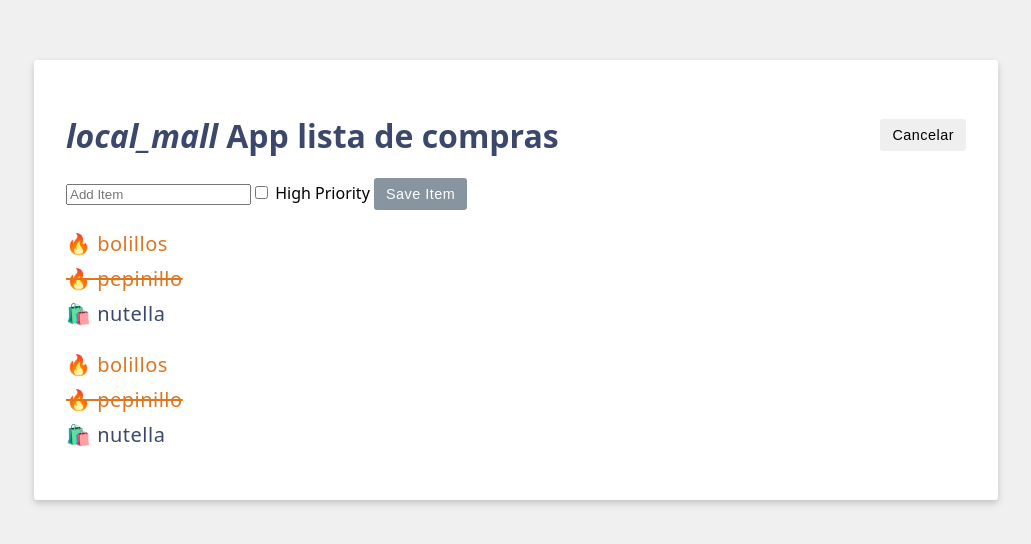
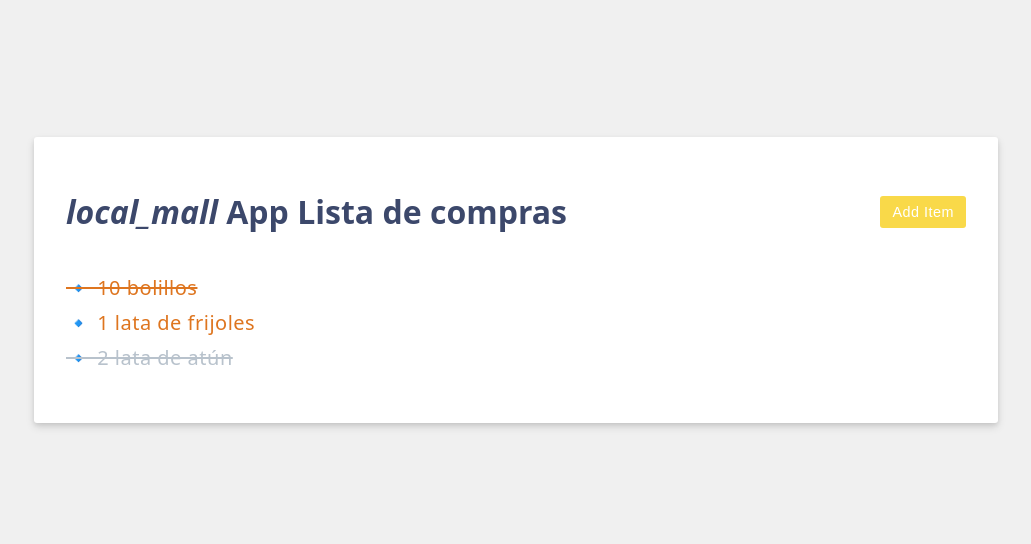
Before and after one commit to pipolar/DADM, a Vue app: page / in a window 1280 px wide. Shown: the part 120-664 px from the top of the page, without its empty margins (124-1155 px from the left). Built offline with nearby package versions, Linux system fonts and the light colour scheme.

Commit message:
FEAT: Funcionamiento de items de alta prioridad

```diff
--- a/src/App.vue
+++ b/src/App.vue
@@ -1,92 +1,77 @@
 <script setup>
-import {ref} from 'vue';
-const header = ref('App lista  de compras')
-// items
-// Item-Model
+import { ref } from 'vue';
+// Modo edición
+const editing = ref(false);
+// Funcion que alterna el valor de la variable editing
+const doEdit = (edit) => {
+  editing.value = edit;
+  // Limpiando la entrada de texto
+  // en caso de que se oculte o muestre
+  // el formulario
+  newItem.value = "";
+  newItemHighPriority.value = false;
+};
+
+const header = ref('App Lista de compras');
 const items = ref([
-  { id: '0', label: 'bolillos', purchased: false, priority: true},
-  { id: '1', label: 'pepinillo', purchased: true, priority: true},
-  { id: '2', label: 'nutella', purchased: false, priority: false}
+  {id: 1, label: '10 bolillos', purchased: true, highPriority: true },
+  {id: 2, label: '1 lata de frijoles', purchased: false, highPriority: true },
+  {id: 3, label: '2 lata de atún', purchased: true, highPriority: false }
 ]);
-// Item Method
-const saveItem = () => {
-  items.value.push({ id: items.value.length + 1, label: newItem.value });
-  // Clean the input
-  newItem.value = '';
-}
-
-const activateEdition = (activate) => {
-  editing.value = activate;
-}
-
-
-
-// Formulario
 const newItem = ref('');
 const newItemHighPriority = ref(false);
-const editing = ref(true);
-
-// Eventos
-
-
+// Metodo para agregar nuevos elementos a la lista
+const saveItem = () => {
+  items.value.push({
+    id: items.value.length + 1,
+    label: newItem.value,
+    highPriority: newItemHighPriority.value
+  });
+  // Reiniciendo la entrada de texto
+  newItem.value = "";
+  newItemHighPriority.value = false;
+};
+// Alternando estado de compra del item
+const togglePurchased = (item) => {
+  item.purchased = !item.purchased;
+};
 </script>
 
 <template>
   <div class="header">
-    <h1>
-      <i class="material-icons shopping-cart-icon">local_mall</i>
-      {{ header }}
-    </h1>
-    <button v-if="editing" class="btn" @click="activateEdition(false)">Cancelar</button>
-    <button v-else class="btn btn-primary" @click="activateEdition(true)">Agregar Articulo</button>
+    <h1> <i class="material-icons shopping-cart-icon">local_mall</i> {{ header }}</h1>
+    <button v-if="editing" @click="doEdit(false)" class="btn">Cancel</button>
+    <button v-else @click="doEdit(true)" class="btn btn-primary">Add Item</button>
   </div>
-    <!-- Agrupando en un div las entradas -->
-  <form
-  class="add-item form"
-  v-if="editing"
-  v-on:submit.prevent="saveItem">
-    <!-- entrada de texto -->
+  <!-- Agrupando Entradas de usuario -->
+  <form class="add-item form" v-if="editing" v-on:submit.prevent="saveItem">
+    <!-- Entrada de texto -->
     <input
-      v-model.trim="newItem"
       type="text"
       placeholder="Add Item"
-    />
-    <!-- Caja de seleccion de prioridad -->
-    <label>
-      <input type="checkbox" v-model="newItemHighPriority" />
-      High Priority
-    </label>
+      v-model.trim="newItem">
+    <!-- Radio Buttons -->
+    <label><input type="checkbox" v-model="newItemHighPriority">Alta Prioridad</label>
     <!-- Boton -->
-    <button
-      :disabled="newItem.length === 0"
-      class="btn btn-primary"
-    >
-      Save Item
+    <button :disabled="newItem.length === 0"
+      class="btn btn-primary">
+      Salvar Articulo
     </button>
   </form>
-  <!-- Lista clase con objetos -->
+  <!-- Lista -->
   <ul>
-    <li
-      v-for="{label, id, purchased, priority} in items"
-      :key="id"
-      class="amazing"
-      :class="{ strikeout: purchased, priority: priority}"> {{ priority ? "🔥" : "🛍️" }} {{ label }} </li>
-  </ul>
-  <!-- Lista clase con arreglos -->
-  <ul>
-    <li
-      v-for="{label, id, purchased, priority} in items"
-      :key="id"
-      class="['clase01', 'clase02']"
-      :class="[purchased ? 'strikeout' : '', priority ? 'priority' : '']">
-      {{ priority ? "🔥" : "🛍️" }} {{ label }}
+    <li v-for="({ id, label, purchased, highPriority }, index) in items"
+      :class="{strikeout: purchased, priority: highPriority}"
+      @click="togglePurchased(items[index])"
+      v-bind:key="id">
+      🔹 {{ label }}
     </li>
   </ul>
-  <p v-if="items.length === 0">🥀 NO HAY ELEMENTOS EN LA LISTA 🥀</p>
+  <p v-if="items.length === 0">🥀 No hay elementos en la lista</p>
 </template>
 
 <style scoped>
-.shopping-cart-icon{
-  font-size: 2rem;
+.shopping-cart-icon {
+  font-size: 2rem; /* Adjust the font-size value as per your desired size */
 }
 </style>
```
